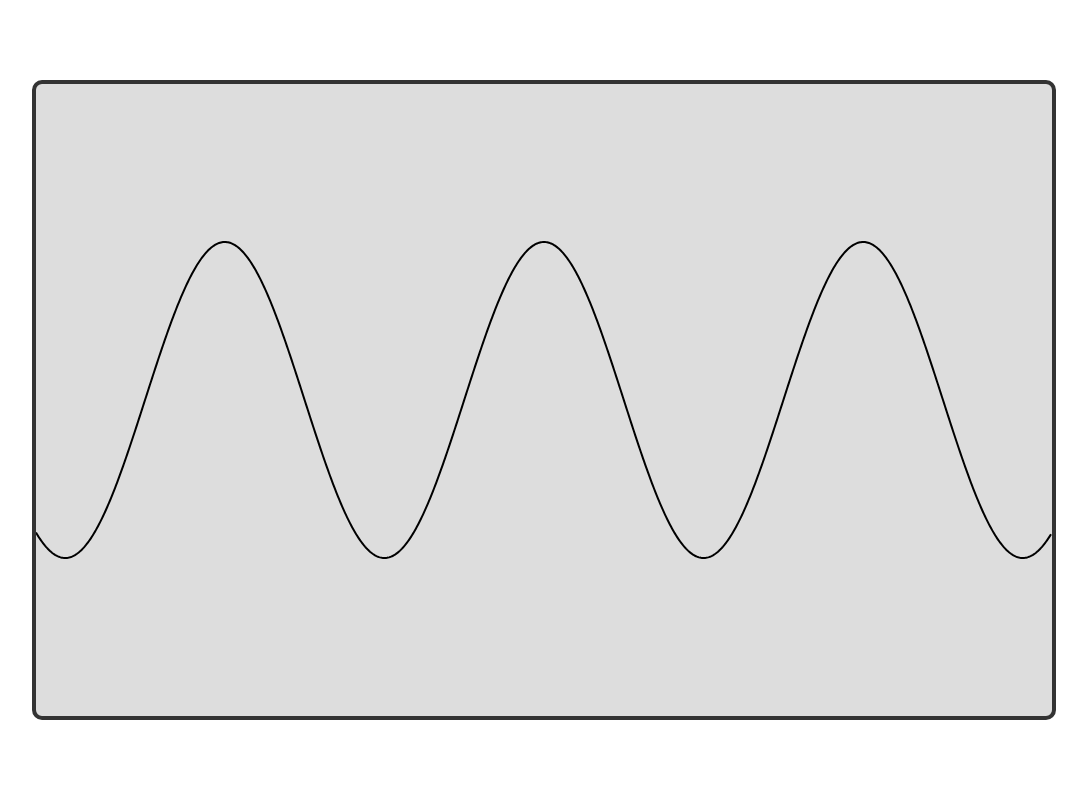
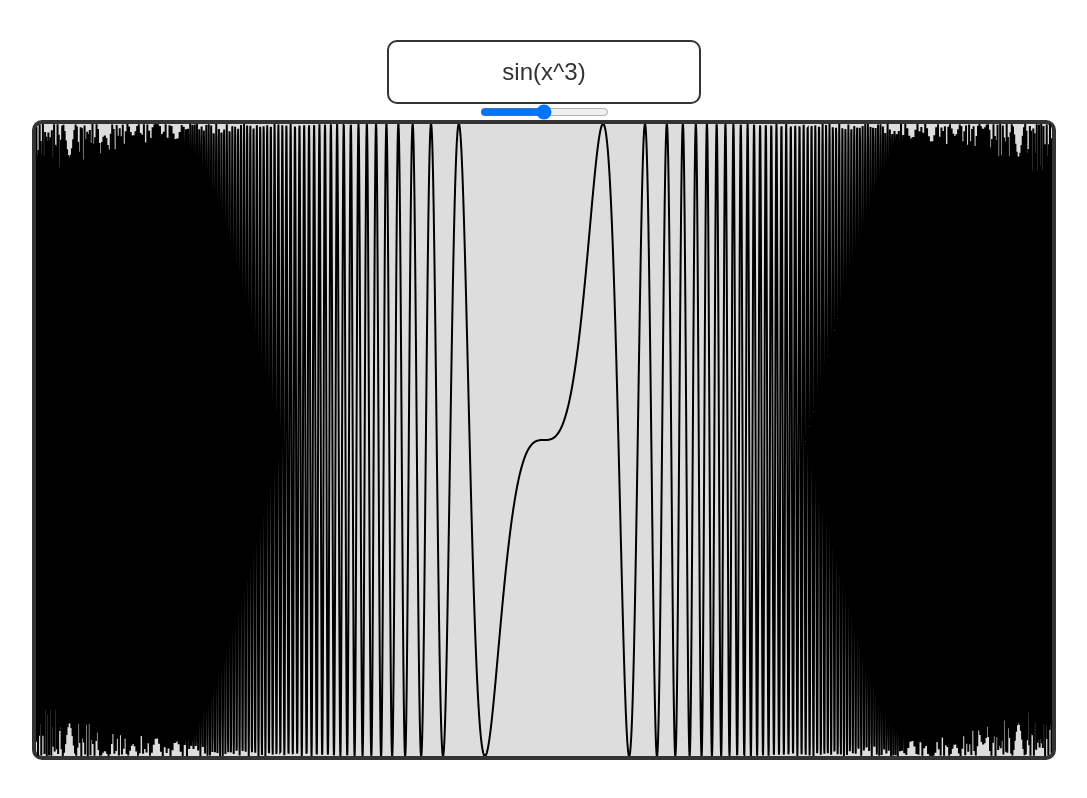
Before and after one commit to beetrandahiya/sidus-rewrite, a plain HTML site: page index.html in a window 1280 px wide. Shown: the whole page, without its empty margins (96-1183 px from the left). Drawn offline with nearby package versions, Linux system fonts and the light colour scheme.

Commit message:
optimizing for the least points and best results

```diff
--- a/index.html
+++ b/index.html
@@ -1,15 +1,22 @@
 <!DOCTYPE html>
 <html lang="en">
+
 <head>
     <meta charset="UTF-8">
     <meta http-equiv="X-UA-Compatible" content="IE=edge">
     <meta name="viewport" content="width=device-width, initial-scale=1.0">
     <link rel="stylesheet" href="styles.css">
+    <script src="https://cdn.jsdelivr.net/npm/mathjs@11.7.0/lib/browser/math.min.js"></script>
     <title>Sidus Rewrite</title>
 </head>
+
 <body>
 
     <div class="main">
+        <div class="controls">
+            <input type="text" id="eq-input" placeholder="Equation" value="sin(x^3)">
+            <input type="range" id="x-min" min="10" max="10000" value="5000">
+        </div>
         <div class="paper">
             <!-- PAPER IS THE PLACE WHERE WE DRAW THE GRAPHS -->
         </div>
@@ -17,4 +24,5 @@
     <script src="script.js"></script>
 
 </body>
+
 </html>
--- a/script.js
+++ b/script.js
@@ -1,48 +1,69 @@
 //////////////////////////////////////////
 ///////////// SIDUS REWRITE //////////////
+
+
+//mathjs config
+/*
+math.config({
+    number: 'BigNumber',
+    precision: 14
+});
+*/
 
 //test function
 
 function f(x) {
     return Math.cos(x);
 }
-function plot(f,[xi,xf],[yi,yf]) {
+
+
+function plot(f,[xi,xf],[yi,yf],n) {
+    var startTime = performance.now()
     //get paper element
     var paper = document.getElementsByClassName("paper")[0];
+    //clear paper
+    paper.innerHTML = "";
     //get paper width and height
     var width = paper.clientWidth;
     var height = paper.clientHeight;
+    //set number of points
+    if (n == undefined) {
+        n = width;
+    }
 
     //get position of paper element
     var rect = paper.getBoundingClientRect();
     var paperX = Math.round(rect.left);
     var paperY = Math.round(rect.top);
-    console.log(paperX,paperY);
 
     //make a list of pixels along the x axis
     var x = [];
-    for (var i = 0; i < width; i++) {
+    for (var i = 0; i < width; i+=width/n) {
         x.push(i);
     }
     //map the x values to the domain
     var xval = x.map(function(x) {
         return (x*(xf-xi)/width + xi);
     });
-    console.log(xval);
 
     var x= x.map(function(x) {
         return x;
     });
-    console.log(x);
 
     //make a list of y values
-    var y = xval.map(f);
+    var y = xval.map(function(x) {
+        return f.evaluate({x:x});
+    });
     //map the y values to the range
     var y = y.map(function(y) {
 
         return (height/2 - y*height/(yf-yi));
 
     });
+    var endTime = performance.now()
+    console.log(`eval took ${endTime - startTime} milliseconds`)
+
+    var startTime = performance.now()
 
     //make a list of points
     var points = [];
@@ -56,7 +77,6 @@ function plot(f,[xi,xf],[yi,yf]) {
         dpath += " L " + points[i][0] + "," + points[i][1];
     }
 
-    console.log(path);
     //draw the path
     var svg = document.createElementNS("http://www.w3.org/2000/svg","svg");
     svg.setAttribute("width",width);
@@ -68,7 +88,33 @@ function plot(f,[xi,xf],[yi,yf]) {
     path.setAttribute("fill","none");
     svg.appendChild(path);
     paper.appendChild(svg);
+    var endTime = performance.now()
+    console.log(`plot took ${endTime - startTime} milliseconds`)
 
 }
 
-plot(f,[-10,10],[-2,2]);
+function getEquation() {
+    var equation = document.getElementById("eq-input").value;
+    //parse the equation
+    equation = math.parse(equation);
+    //compile the equation
+    equation = equation.compile();
+    //return the equation
+    return equation;
+}
+
+var eqn=getEquation();
+
+plot(eqn,[-10,10],[-1,1],document.getElementById("x-min").value);
+
+//set input box to update on change
+document.getElementById("eq-input").addEventListener("change",function() {
+    eqn = getEquation();
+    plot(eqn,[-10,10],[-1,1],document.getElementById("x-min").value);
+});
+
+//set input box to update on change
+document.getElementById("x-min").addEventListener("change",function() {
+    eqn = getEquation();
+    plot(eqn,[-10,10],[-1,1],document.getElementById("x-min").value);
+});
--- a/styles.css
+++ b/styles.css
@@ -11,6 +11,7 @@
     display: flex;
     justify-content: center;
     align-items: center;
+    flex-direction: column;
 }
 
 .paper {
@@ -20,3 +21,21 @@
     border-radius: 10px;
     border: 4px solid #333;
 }
+.controls{
+    display: flex;
+    justify-content: center;
+    align-items: center;
+    flex-direction: column;
+}
+.controls #eq-input{
+    width: 100%;
+    height: 100%;
+    outline: none;
+    border: 2px solid #333;
+    font-size: 1.5rem;
+    text-align: center;
+    border-radius: 10px;
+    background: #fff;
+    color: #333;
+    padding: 1rem 0;
+}
```
